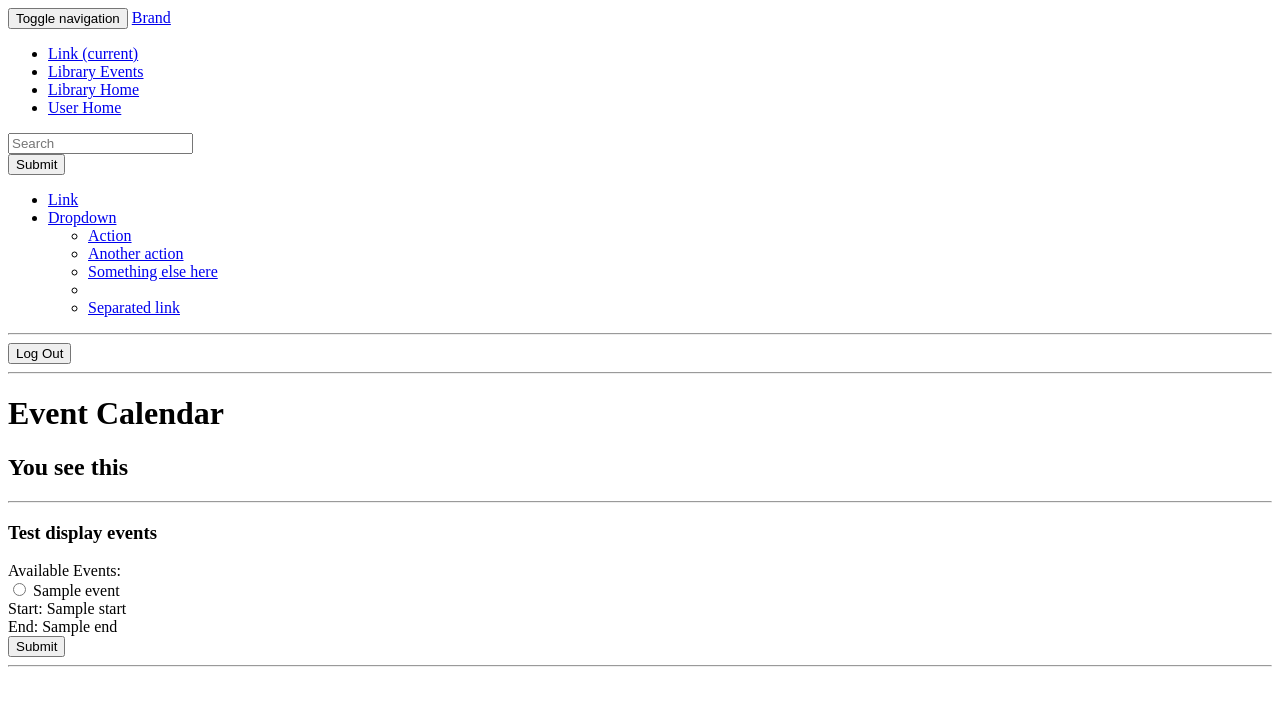
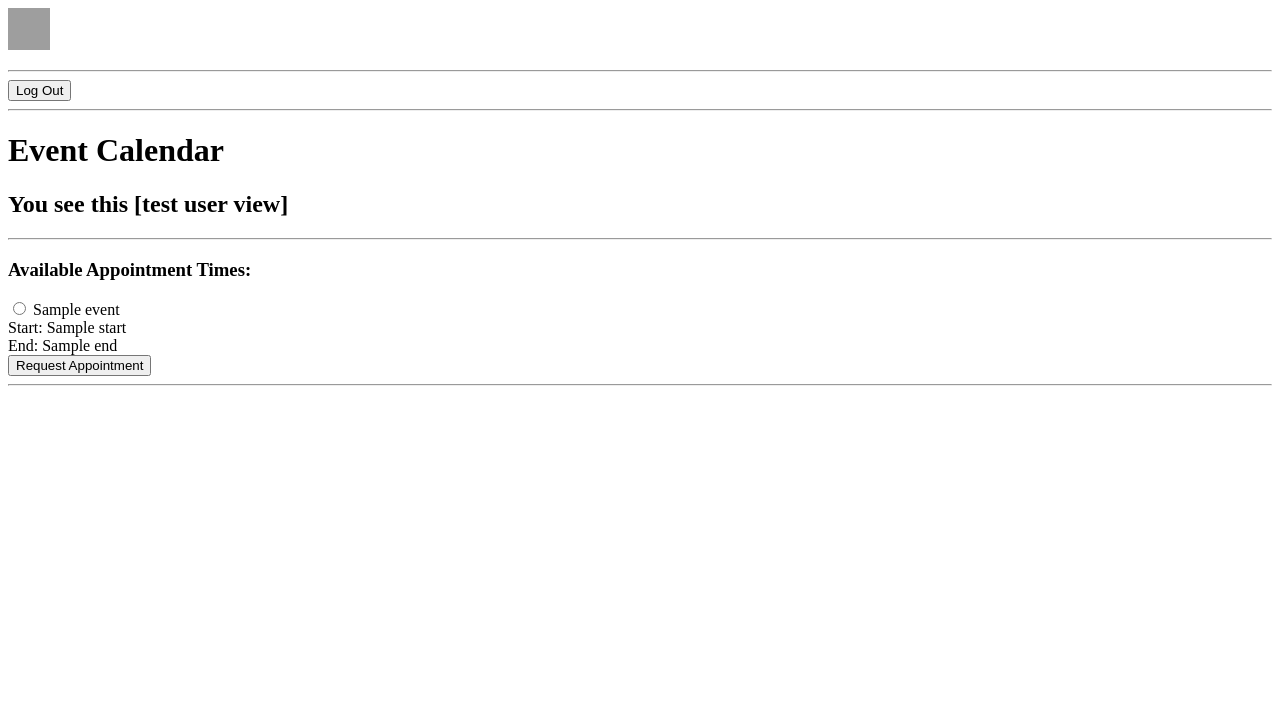
Before and after one commit to memuunkie/HBProject_research_library_app, a Flask app: template templates/library_events.html in a window 1280 px wide. Shown: the top 706 px of the page. Run offline with Flask 2, Linux system fonts and the light colour scheme; tables that the repository leaves empty hold one stand-in row (values such as "Sample post"); the template is opened without the code that fills it: values that come from a table or form of the project are taken from there, most other values are stand-ins (such as "Sample title", 1, 10 or a date in 2020); parts of the project's set-up code (start-up, migrations or seed data) failed here and were passed over; grey boxes are pictures that could not be loaded.

Commit message:
added jquery function and new app route to handle appoint request

```diff
--- a/server.py
+++ b/server.py
@@ -32,6 +32,9 @@
 @app.route('/')
 def index():
     """Home"""
+
+    # print session
+    # print type(session['type']), type(session['user'])
 
     if session.get('user'):
         if session['type'] == ADMIN:
@@ -230,7 +233,7 @@
         return 'None'
     else:
         session['user'] = user.user_id
-        session['type'] = str(user.type_id)
+        session['type'] = user.type_id
 
         print session
         return jsonify(user.serialize())
@@ -278,7 +281,6 @@
                                  Book.call_num.ilike(call_num))).all()
 
     books = [b.serialize() for b in books]
-
     return jsonify(books)
 
 
@@ -375,6 +377,18 @@
         db.session.commit()
         return "Book has been returned."
 
+
+@app.route('/appointment.json', methods=['POST'])
+def make_appt():
+    """send an appointment request from user"""
+
+    appt = request.form.get('appt')
+
+    print "got it"
+    return "Got it"
+
+
+
 #################################################################
 #Helper functions
 
@@ -443,7 +457,7 @@
 if __name__ == "__main__":
     # We have to set debug=True here, since it has to be True at the
     # point that we invoke the DebugToolbarExtension
-    app.debug = True
+    app.debug = False
     app.jinja_env.auto_reload = app.debug  # make sure templates, etc. are not cached in debug mode
     # add formatDatetime to Jinja template
     app.jinja_env.filters['formatDatetime'] = formatDatetime
--- a/static/library-functions.js
+++ b/static/library-functions.js
@@ -94,6 +94,10 @@
 
     console.log(results);
 
+    if (results.length == 0) {
+        document.getElementById("book-search").reset();
+        bookList.append("<p>No books found.</p>");
+    } else {
         for(var i = 0; i < results.length; i++) {
 
             var btn = $("<button>", {
@@ -126,6 +130,7 @@
                             "</b><br>" + results[i]['author'] +
                             "<br>" + results[i]['call_num'] +
                             "<br>").append(btn);
+        }
     }
 }
 
@@ -332,6 +337,34 @@
 $("#add-user").on("submit", registerUser)
 //library_view.html
 
+
+/*************
+    Choose an event
+**************/
+
+function confirmSent(results) {
+
+
+    $("#appt-selection-list").remove();
+    var apptMsg = $("#appt-block");
+
+    console.log(results);
+
+    apptMsg.append("<p> Your appointment request has been sent. </p>");
+}
+
+function chooseEvent(evt) {
+    // send to server
+    evt.preventDefault();
+
+    var formInput = $('input[name=appt]:checked').val();
+
+    $.post("/appointment.json", formInput, confirmSent);
+}
+
+$("#appt-selection-list").on("submit", chooseEvent)
+
+// $(".event-choice").on('click', chooseEvent)
 /*************
     Display all outstanding books for a visit and allow for return
 *************/
--- a/templates/base.html
+++ b/templates/base.html
@@ -9,22 +9,29 @@
   <div class="container-fluid">
     <!-- Brand and toggle get grouped for better mobile display -->
     <div class="navbar-header">
-      <button type="button" class="navbar-toggle collapsed" data-toggle="collapse" data-target="#bs-example-navbar-collapse-1" aria-expanded="false">
-        <span class="sr-only">Toggle navigation</span>
+<!--       <button type="button" class="navbar-toggle collapsed" data-toggle="collapse" data-target="#bs-example-navbar-collapse-1" aria-expanded="false">
+        <span class="sr-only">Toggle navigation</span> -->
         <span class="icon-bar"></span>
         <span class="icon-bar"></span>
         <span class="icon-bar"></span>
       </button>
-      <a class="navbar-brand" href="#">Brand</a>
+      <a class="navbar-brand" href=""><img src="https://scontent-sjc2-1.xx.fbcdn.net/v/t1.0-9/11707651_10152851161581574_149713762319276002_n.png?oh=0f4ab7addd7389ef3bb6cdd7810cc7ef&oe=5A667BC4" alt="CA Historical Society poppy" height="42" width="42"></a>
     </div>
 
     <!-- Collect the nav links, forms, and other content for toggling -->
     <div class="collapse navbar-collapse" id="bs-example-navbar-collapse-1">
       <ul class="nav navbar-nav">
-        <li class="active"><a href="#">Link <span class="sr-only">(current)</span></a></li>
-        <li><a href="/library_events">Library Events</a></li>
-        <li><a href="/library">Library Home</a></li>
-        <li><a href="/user">User Home</a></li>
+<!--         <li class="active"><a href="#">Link <span class="sr-only">(current)</span></a></li> -->
+        {% if session %}
+            {% if session['type'] == 1 %}
+            <li><a href="/library">Library Admin Home</a></li>
+            {% else %}
+            <li><a href="/user">Home</a></li>
+            {% endif %}
+
+            <li><a href="/library_events">Appointments</a></li>
+
+        {% endif %}
 <!--         <li class="dropdown">
           <a href="#" class="dropdown-toggle" data-toggle="dropdown" role="button" aria-haspopup="true" aria-expanded="false">Dropdown <span class="caret"></span></a>
           <ul class="dropdown-menu">
@@ -40,7 +47,7 @@
       </ul>
 
         {% if not session %}
-      <form class="navbar-form navbar-left">
+<!--       <form class="navbar-form navbar-left">
         <div class="form-group">
           <input type="text" class="form-control" placeholder="Search">
         </div>
@@ -58,7 +65,7 @@
             <li><a href="#">Separated link</a></li>
           </ul>
         </li>
-      </ul>
+      </ul> -->
     </div><!-- /.navbar-collapse -->
   </div><!-- /.container-fluid -->
 </nav>
--- a/templates/book_search.html
+++ b/templates/book_search.html
@@ -27,17 +27,12 @@
             <ul id="result-book-list"></ul>
         </div>
 
-        <div>
-            <h3>Outstanding Books</h3>
-            <ul id="outstanding-books">
-        </div>
         <span id="visit-id">{{ visit.visit_id }}</span>
     <script src="http://code.jquery.com/jquery.js"></script>
     <script src="/static/library-functions.js"></script>
     <script>
 
         $('span').hide();
-        getOutstandingBooks();
 
     </script>
 {% endblock %}
--- a/templates/library_events.html
+++ b/templates/library_events.html
@@ -15,7 +15,7 @@
 
     {% if user == 'ADMIN' %}
 
-    <h3>See this?</h3>
+    <h3>See this? [test admin view]</h3>
 
         <p>Appt requests from Patrons</p>
 
@@ -25,7 +25,7 @@
 
     {% else %}
 
-    <h2>You see this</h2>
+    <h2>You see this [test user view]</h2>
 
     {% endif %}
 
@@ -35,30 +35,34 @@
             <div class="form-group">
                 <br>Date:<input id="add-date"class="form-control" type="date" name="date" required>
                 <br>Time(HH:MM AM/PM):<input id="add-time"class="form-control" type="time" name="time" required>
-                <input type="submit" value="Submit">
+        appt        <input type="submit" value="Submit">
     </div> -->
 
     <hr>
     <div>
-        <h3>Test display events</h3>
 
         {% if events %}
-            Available Events:
-            <div>
-                <form id="event-selection-list">
+
+            <div id="appt-block">
+                <form id="appt-selection-list" action="/appointment" method="POST">
+                    <h3 id="remove-me">Available Appointment Times:</h3>
+                    <div class="form-group">
                 {% for event in events %}
 
                     <input type="radio" name='appt' value="{{ event['htmlLink'] }}">
                     {{ event['title']}}
                     <br>Start: {{ event['start']}}
                     <br>End: {{ event['end']}}<br>
+
                 {% endfor %}
-                <input type="submit" value="Submit">
+                    </div>
+                <button class="btn btn-primary" type="submit">Request Appointment</button>
                 </form>
             </div>
+
         {% else %}
 
-            <h4>No events available</h4>
+            <h4>No appointments available</h4>
 
         {% endif %}
     </div>
--- a/templates/library_view.html
+++ b/templates/library_view.html
@@ -11,7 +11,7 @@
 
     <hr>
 
-    <h1>Library View</h1>
+    <h1>Library Admin Dashboard</h1>
 
     <div> <!-- Display visitors currently checked in -->
         <h3>Today's Visitors</h3>
```
Also changed, not shown: requirements.txt (+17 -0 lines). Lines whose indentation alone changed are shown as unchanged.
